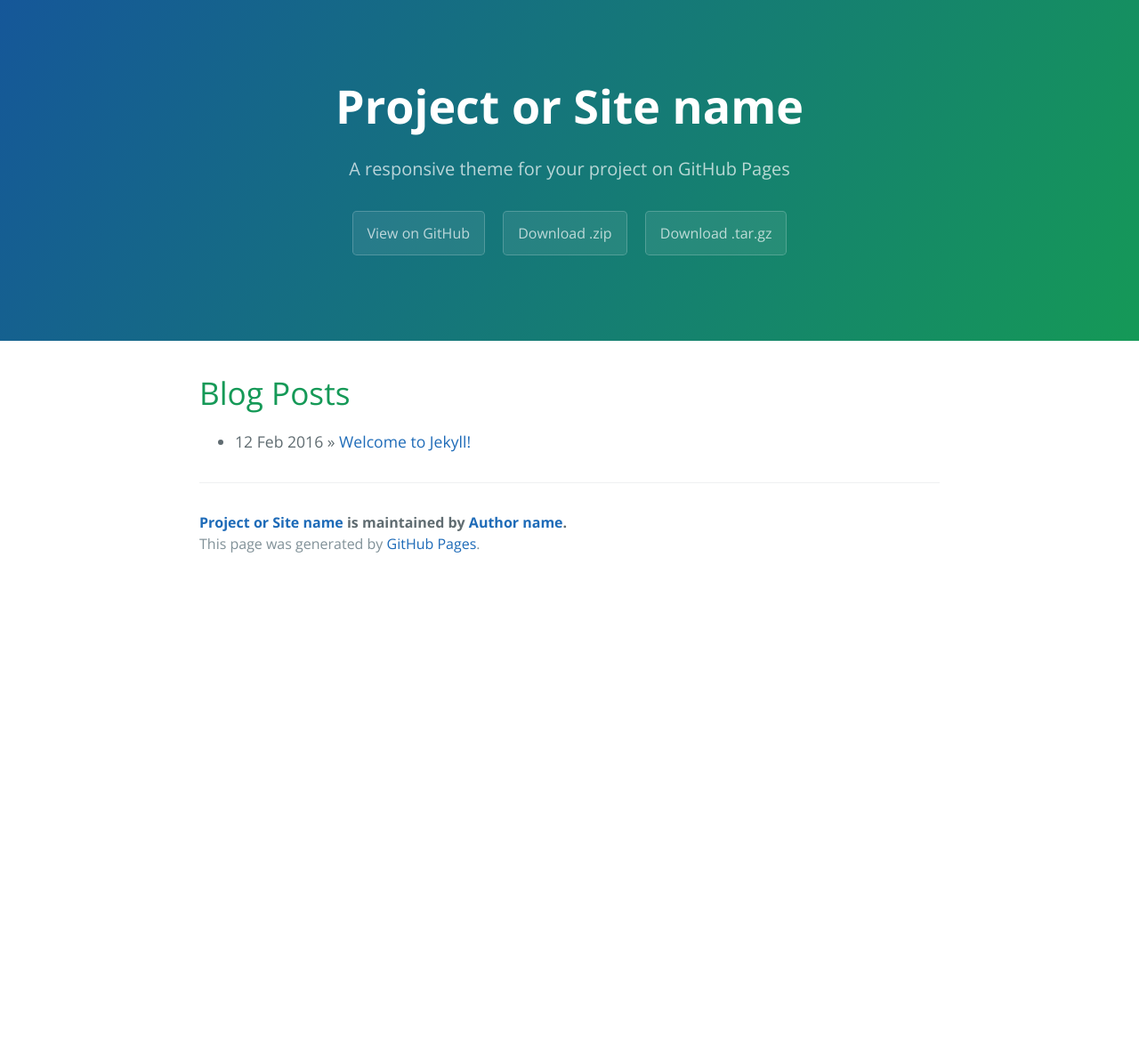
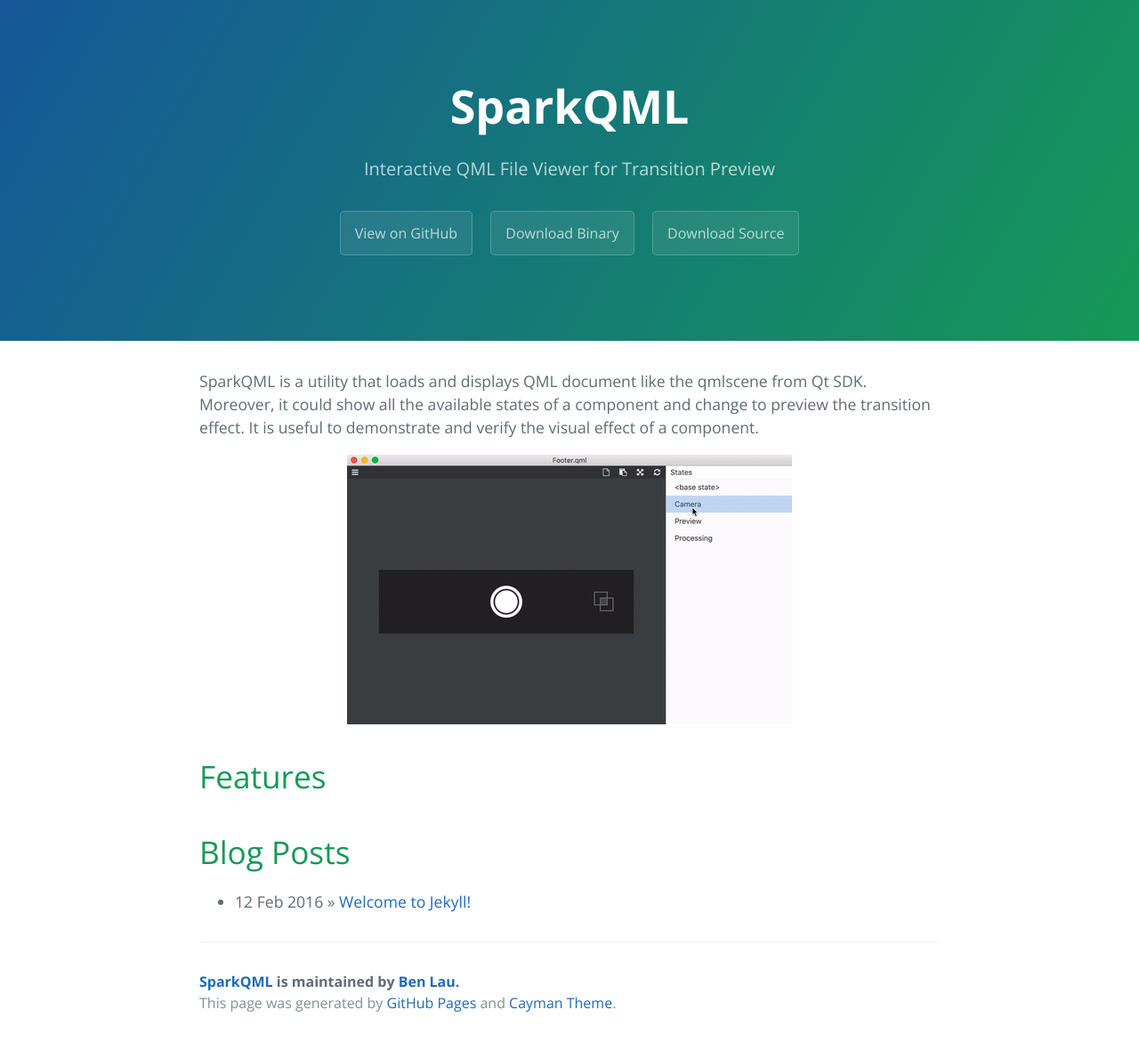
Before and after one commit to benlau/sparkqml-website, a Jekyll site: the page built from cayman-theme/index.html, in a window 1280 px wide. Shown: the whole page at 89% size. Built offline with Jekyll 4.4.1, drawn with Linux system fonts in a browser that asks for light colours; the list of posts is cut into pages by our own code; before the commit the page ends 900 px from its top, so only the background shows below that.

Commit message:
Update content

```diff
--- a/cayman-theme/_config.yml
+++ b/cayman-theme/_config.yml
@@ -1,12 +1,12 @@
 # Setup
-title:        Project or Site name
-tagline:      A responsive theme for your project on GitHub Pages
+title:        SparkQML
+tagline:      Interactive QML File Viewer for Transition Preview
 baseurl:      ""
 paginate:     1
 
 # About/contact
 author:
-  name:       Author name
+  name:       Ben Lau
   url:        http://yourhomepage.com
 
 # Gems
--- a/cayman-theme/_includes/page-footer.html
+++ b/cayman-theme/_includes/page-footer.html
@@ -1,4 +1,4 @@
 <footer class="site-footer">
   <span class="site-footer-owner"><a href="{{ site.url }}">{{ site.title }}</a> is maintained by <a href="{{ site.author.url }}">{{ site.author.name }}</a>.</span>
-  <span class="site-footer-credits">This page was generated by <a href="https://pages.github.com">GitHub Pages</a>.</span>
+  <span class="site-footer-credits">This page was generated by <a href="https://pages.github.com">GitHub Pages</a> and <a href="https://github.com/jasonlong/cayman-theme">Cayman Theme</a>.</span>
 </footer>
--- a/cayman-theme/_includes/page-header.html
+++ b/cayman-theme/_includes/page-header.html
@@ -2,6 +2,6 @@
   <h1 class="project-name">{{ site.title }}</h1>
   <h2 class="project-tagline">{{ site.tagline }}</h2>
   <a href="#" class="btn">View on GitHub</a>
-  <a href="#" class="btn">Download .zip</a>
-  <a href="#" class="btn">Download .tar.gz</a>
+  <a href="#" class="btn">Download Binary</a>
+  <a href="#" class="btn">Download Source</a>
 </section>
--- a/cayman-theme/index.html
+++ b/cayman-theme/index.html
@@ -4,6 +4,11 @@
 ---
 
 <div id="home">
+    <span>SparkQML is a utility that loads and displays QML document like the qmlscene from Qt SDK. Moreover, it could show all the available states of a component and change to preview the transition effect. It is useful to demonstrate and verify the visual effect of a component.</span>
+    <p></p>
+  <img src="img/SparkQML.gif" style="margin: auto;display:block">
+  <h1>Features</h1>
+
   <h1>Blog Posts</h1>
   <ul class="posts">
     {% for post in site.posts %}
```
Also changed, not shown: cayman-theme/img/SparkQML.gif (added).
